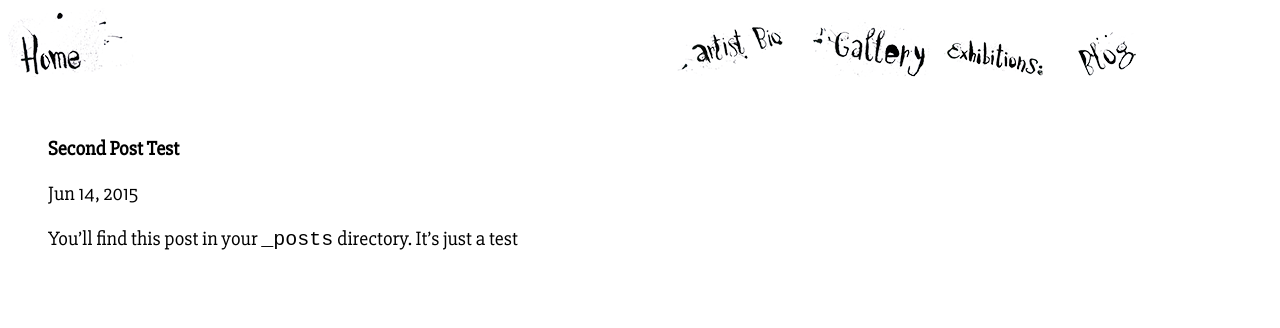
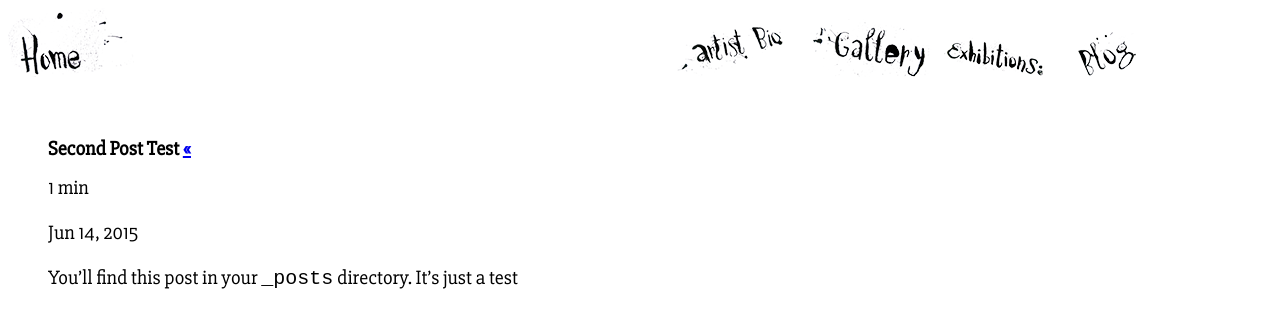
Before and after one commit to BirdyRose/birdyrose.github.io, a Jekyll site: the page built from _posts/2015-06-14-second-post-test.markdown, in a window 1280 px wide. Shown: the top 328 px of the page. Built offline with Jekyll 4.4.1, drawn with Linux system fonts in a browser that asks for light colours; nearby versions of some CDN libraries.

Commit message:
updated post layout

```diff
--- a/_layouts/post.html
+++ b/_layouts/post.html
@@ -9,7 +9,10 @@ layout: default
 	  </header>
 {% else %}
 	  <header class="post-header">
-	    <h1 class="post-title">{{ page.title }}</h1>
+	    <h1 class="post-title">{{ page.title }} <a href="javascript:window.history.back();">&laquo;</a></h1>
+
+	    {% include reading_time.html %}
+
 	    <p class="post-meta">{{ page.date | date: "%b %-d, %Y" }}{% if page.author %} • {{ page.author }}{% endif %}{% if page.meta %} • {{ page.meta }}{% endif %}</p>
 	  </header>
 {% endif %}
```
